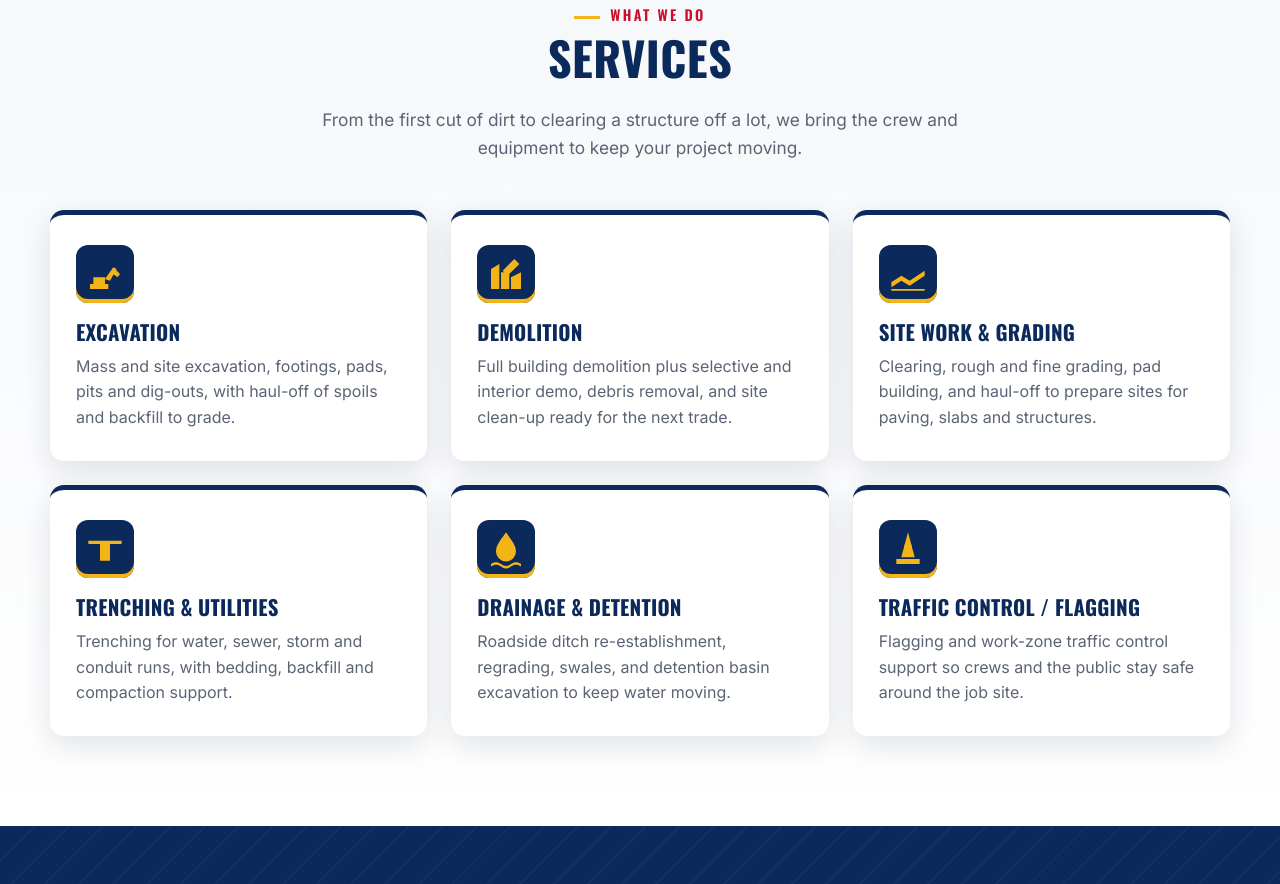
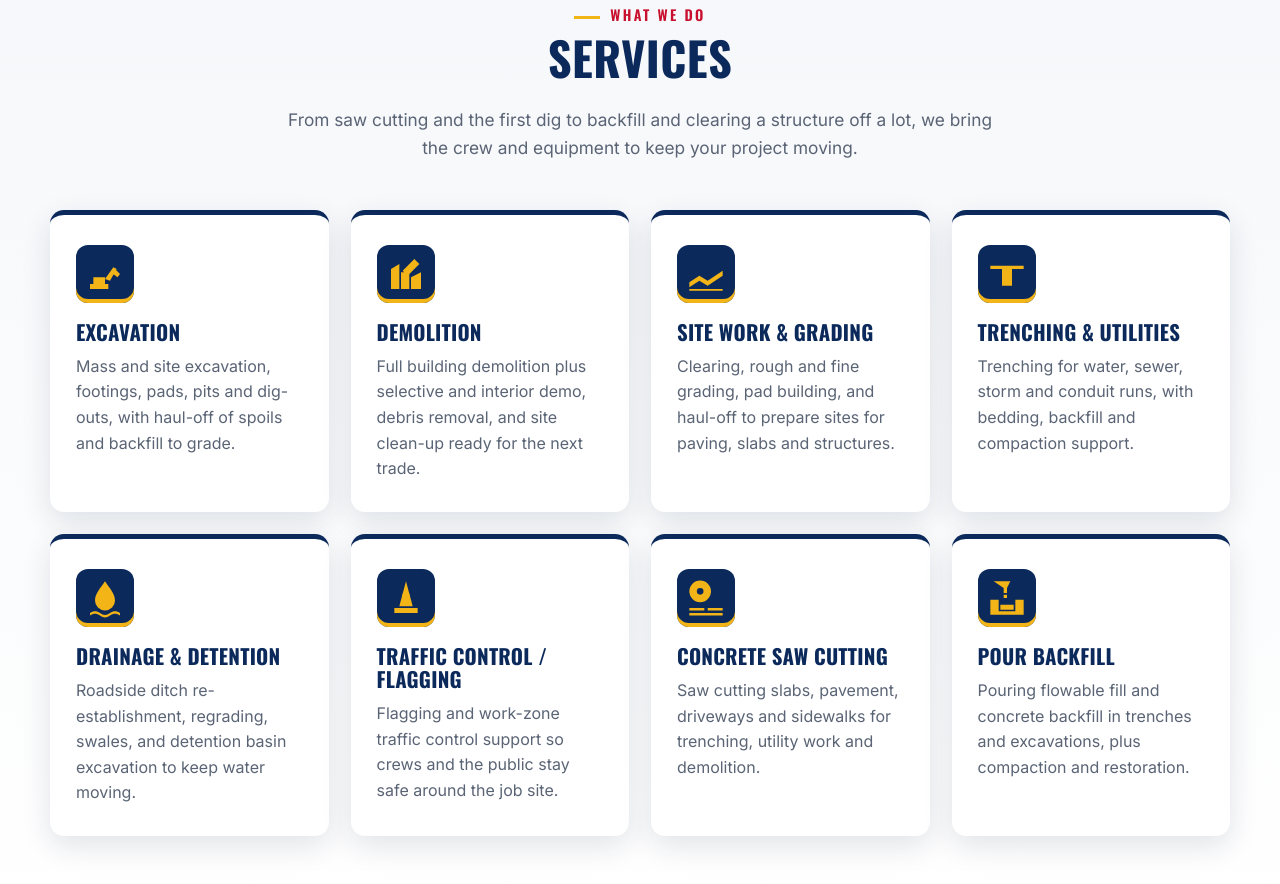
Before and after one commit to Mherna65/enterprises-of-houston-website, a plain HTML site: page index.html in a window 1280 px wide. Shown: the part 956-1840 px from the top of the page. Drawn offline with nearby package versions, Linux system fonts and the light colour scheme.

Commit message:
Add Concrete Saw Cutting and Pour Backfill services

```diff
--- a/index.html
+++ b/index.html
@@ -4,13 +4,13 @@
   <meta charset="utf-8">
   <meta name="viewport" content="width=device-width, initial-scale=1">
   <title>Enterprises of Houston &amp; Contractors, LLC | Excavation, Demolition &amp; Site Work in Houston, TX</title>
-  <meta name="description" content="Houston excavation, demolition, site work, grading, trenching, drainage and traffic control support for general contractors, municipalities, developers and property owners across Harris County.">
-  <meta name="keywords" content="Houston excavation contractor, demolition contractor Houston, site work, grading, trenching, detention basin, ditch work, haul-off, traffic control, flagging, Harris County">
+  <meta name="description" content="Houston excavation, demolition, concrete saw cutting, backfill, site work, grading, trenching, drainage and traffic control support for general contractors, municipalities, developers and property owners across Harris County.">
+  <meta name="keywords" content="Houston excavation contractor, demolition contractor Houston, concrete saw cutting, flowable fill, concrete backfill, trench backfill, site work, grading, trenching, detention basin, ditch work, haul-off, traffic control, flagging, Harris County">
   <meta name="theme-color" content="#0b2a5b">
   <link rel="canonical" href="https://enterprises-of-houston-website.onrender.com/">
   <meta property="og:type" content="website">
   <meta property="og:title" content="Enterprises of Houston &amp; Contractors, LLC">
-  <meta property="og:description" content="Excavation, demolition and site work for Houston and Harris County projects.">
+  <meta property="og:description" content="Excavation, demolition, concrete saw cutting, backfill and site work for Houston and Harris County projects.">
   <meta property="og:image" content="https://enterprises-of-houston-website.onrender.com/assets/og-image.png">
   <meta property="og:image:width" content="1200">
   <meta property="og:image:height" content="630">
@@ -49,7 +49,8 @@
     },
     "openingHours": "Mo-Su 00:00-23:59",
     "areaServed": ["Houston", "Harris County", "Pasadena", "Baytown", "Pearland", "Katy", "Sugar Land", "League City", "Galveston"],
-    "description": "Excavation, demolition, site work, grading, trenching, drainage and traffic control support in the Houston area."
+    "description": "Excavation, demolition, concrete saw cutting, pour backfill (flowable fill / concrete backfill), site work, grading, trenching, drainage and traffic control support in the Houston area.",
+    "knowsAbout": ["Excavation", "Demolition", "Concrete saw cutting", "Flowable fill and concrete backfill", "Site work and grading", "Trenching and utilities", "Drainage and detention", "Traffic control and flagging"]
   }
   </script>
 </head>
@@ -89,7 +90,7 @@
         <div class="hero-copy">
           <p class="eyebrow">Houston, Texas &bull; Excavation &bull; Demolition &bull; Site Work</p>
           <h1 id="hero-title">We Dig In.<br><span class="accent">We Clear Out.</span><br>We Get It Done.</h1>
-          <p class="lead">Enterprises of Houston &amp; Contractors, LLC handles excavation, demolition, grading, trenching, drainage and traffic control support for general contractors, public agencies, developers and property owners across the Houston area.</p>
+          <p class="lead">Enterprises of Houston &amp; Contractors, LLC handles excavation, demolition, concrete saw cutting, pour backfill, grading, trenching, drainage and traffic control support for general contractors, public agencies, developers and property owners across the Houston area.</p>
           <div class="hero-ctas">
             <a class="btn btn-red btn-lg" href="#contact">Request a Quote</a>
             <a class="btn btn-outline btn-lg" href="tel:+12814255099">Call Now</a>
@@ -113,7 +114,7 @@
         <header class="section-head">
           <p class="kicker">What We Do</p>
           <h2 id="services-title">Services</h2>
-          <p>From the first cut of dirt to clearing a structure off a lot, we bring the crew and equipment to keep your project moving.</p>
+          <p>From saw cutting and the first dig to backfill and clearing a structure off a lot, we bring the crew and equipment to keep your project moving.</p>
         </header>
         <div class="card-grid">
           <article class="card">
@@ -157,6 +158,20 @@
             </div>
             <h3>Traffic Control / Flagging</h3>
             <p>Flagging and work-zone traffic control support so crews and the public stay safe around the job site.</p>
+          </article>
+          <article class="card">
+            <div class="icon" aria-hidden="true">
+              <svg viewBox="0 0 48 48"><path d="M17 3a13 13 0 1 1 0 26 13 13 0 0 1 0-26zm0 9a4 4 0 1 0 0 8 4 4 0 0 0 0-8zM17 3l3 5h-6zM30 16l-5 3v-6zM17 29l-3-5h6zM4 16l5-3v6zM4 36h18v3H4zM26 36h18v3H26zM4 42h40v3H4z"/></svg>
+            </div>
+            <h3>Concrete Saw Cutting</h3>
+            <p>Saw cutting slabs, pavement, driveways and sidewalks for trenching, utility work and demolition.</p>
+          </article>
+          <article class="card">
+            <div class="icon" aria-hidden="true">
+              <svg viewBox="0 0 48 48"><path d="M8 4h20l-4 8v6h-4v-6zM20 20h4v4h-4zM4 26h10v14h20V26h10v18H4zM16 32h16v6H16z"/></svg>
+            </div>
+            <h3>Pour Backfill</h3>
+            <p>Pouring flowable fill and concrete backfill in trenches and excavations, plus compaction and restoration.</p>
           </article>
         </div>
       </div>
@@ -262,6 +277,8 @@
           <figure class="photo-slot ps-4"><div class="ps-label">Photo coming soon</div><figcaption>Trenching</figcaption></figure>
           <figure class="photo-slot ps-5"><div class="ps-label">Photo coming soon</div><figcaption>Drainage &amp; Detention</figcaption></figure>
           <figure class="photo-slot ps-6"><div class="ps-label">Photo coming soon</div><figcaption>Traffic Control</figcaption></figure>
+          <figure class="photo-slot ps-7"><div class="ps-label">Photo coming soon</div><figcaption>Concrete Saw Cutting</figcaption></figure>
+          <figure class="photo-slot ps-8"><div class="ps-label">Photo coming soon</div><figcaption>Pour Backfill</figcaption></figure>
         </div>
       </div>
     </section>
@@ -328,6 +345,8 @@
                 <option>Trenching &amp; Utilities</option>
                 <option>Drainage &amp; Detention</option>
                 <option>Traffic Control / Flagging</option>
+                <option>Concrete Saw Cutting</option>
+                <option>Pour Backfill / Flowable Fill</option>
                 <option>Other / Multiple</option>
               </select>
             </div>
@@ -353,7 +372,7 @@
         <img src="assets/logo-128.png" srcset="assets/logo-128.png 1x, assets/logo-256.png 2x" alt="" width="64" height="64" loading="lazy">
         <div>
           <strong>Enterprises of Houston &amp; Contractors, LLC</strong>
-          <p>Excavation &bull; Demolition &bull; Site Work &bull; Traffic Control</p>
+          <p>Excavation &bull; Demolition &bull; Saw Cutting &bull; Backfill &bull; Site Work &bull; Traffic Control</p>
         </div>
       </div>
       <nav aria-label="Footer">
--- a/styles.css
+++ b/styles.css
@@ -91,7 +91,8 @@ p{margin:0 0 1em}
 
 /* Services */
 .services{background:linear-gradient(180deg,#f5f7fa,#fff)}
-.card-grid{display:grid;grid-template-columns:repeat(3,1fr);gap:24px}
+.card-grid{display:grid;grid-template-columns:repeat(4,1fr);gap:22px}
+.card{padding:28px 22px}
 .card{background:#fff;border-radius:var(--radius);padding:30px 26px;box-shadow:var(--shadow);border-top:5px solid var(--navy);transition:transform .2s,border-color .2s}
 .card:hover{transform:translateY(-4px);border-top-color:var(--red)}
 .card p{color:var(--muted);margin:0}
@@ -125,7 +126,7 @@ p{margin:0 0 1em}
 .area-map svg{width:100%;height:auto;border-radius:16px;box-shadow:var(--shadow)}
 
 /* Projects */
-.gallery{display:grid;grid-template-columns:repeat(3,1fr);gap:18px}
+.gallery{display:grid;grid-template-columns:repeat(4,1fr);gap:16px}
 .photo-slot{position:relative;margin:0;aspect-ratio:4/3;border-radius:var(--radius);overflow:hidden;display:flex;align-items:center;justify-content:center;color:#fff;border:2px dashed rgba(255,255,255,.4)}
 .photo-slot::before{content:"";position:absolute;inset:0;background:repeating-linear-gradient(135deg,rgba(255,255,255,.06) 0 2px,transparent 2px 18px)}
 .ps-1{background:linear-gradient(135deg,#0b2a5b,#3b5d93)}
@@ -134,6 +135,8 @@ p{margin:0 0 1em}
 .ps-4{background:linear-gradient(135deg,#14407a,#0b2a5b)}
 .ps-5{background:linear-gradient(135deg,#1c5d7a,#0b2a5b)}
 .ps-6{background:linear-gradient(135deg,#ff7a1a,#c8102e)}
+.ps-7{background:linear-gradient(135deg,#5b6b82,#0b2a5b)}
+.ps-8{background:linear-gradient(135deg,#c8102e,#0b2a5b)}
 .ps-label{position:relative;font-size:.85rem;letter-spacing:.12em;text-transform:uppercase;font-weight:600;padding:.4em .9em;border:1px solid rgba(255,255,255,.6);border-radius:999px;background:rgba(0,0,0,.15)}
 .photo-slot figcaption{position:absolute;left:0;right:0;bottom:0;padding:14px 18px;font-family:var(--head);text-transform:uppercase;letter-spacing:.06em;font-size:1.15rem;background:linear-gradient(transparent,rgba(0,0,0,.55))}
 
@@ -180,6 +183,7 @@ address{font-style:normal}
 /* Responsive */
 @media (max-width:1024px){
   .card-grid{grid-template-columns:repeat(2,1fr)}
+  .gallery{grid-template-columns:repeat(2,1fr)}
   .ind-grid{grid-template-columns:repeat(2,1fr)}
   .why-inner,.area-inner,.contact-inner{grid-template-columns:1fr;gap:36px}
 }
```
